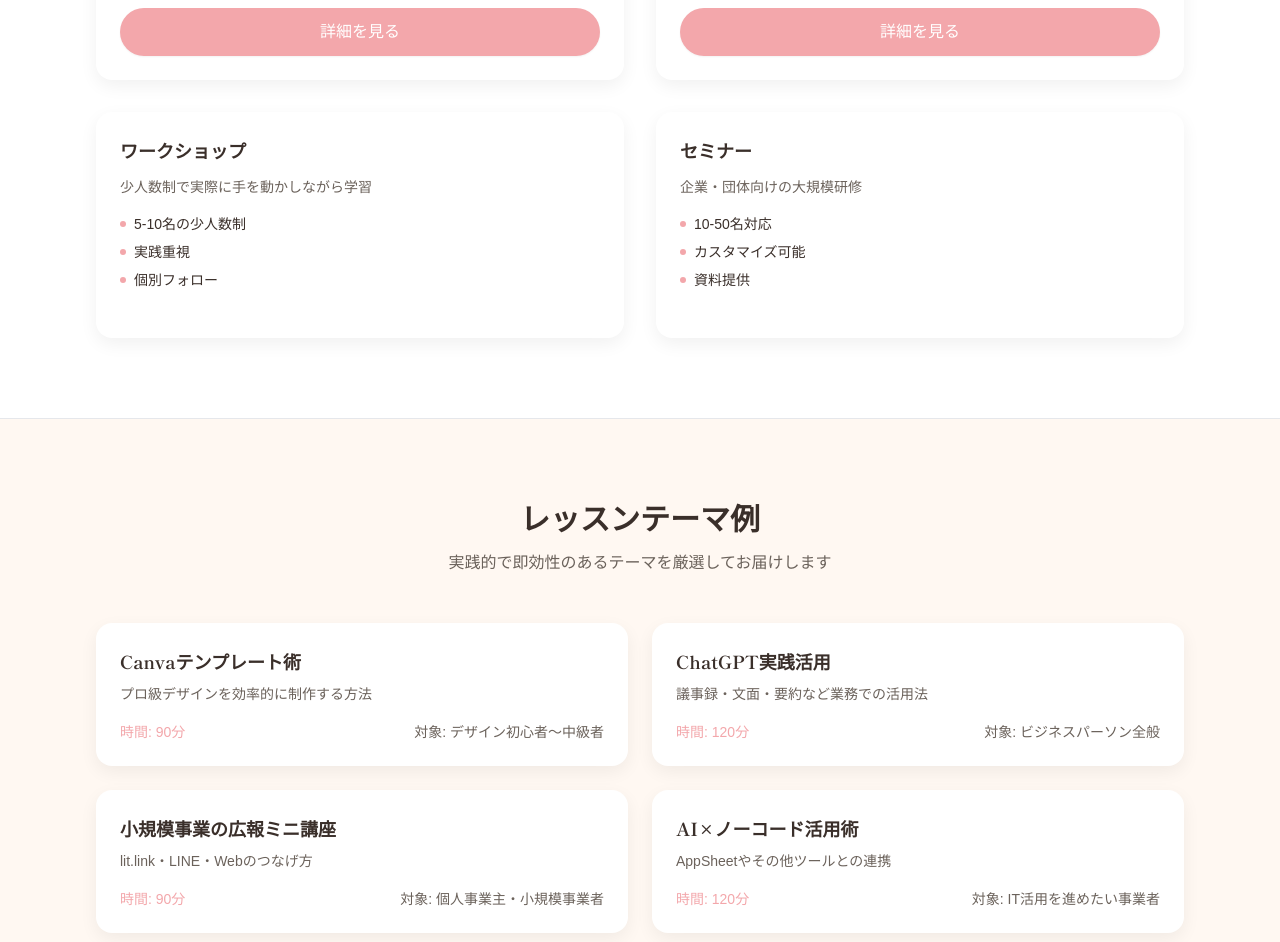
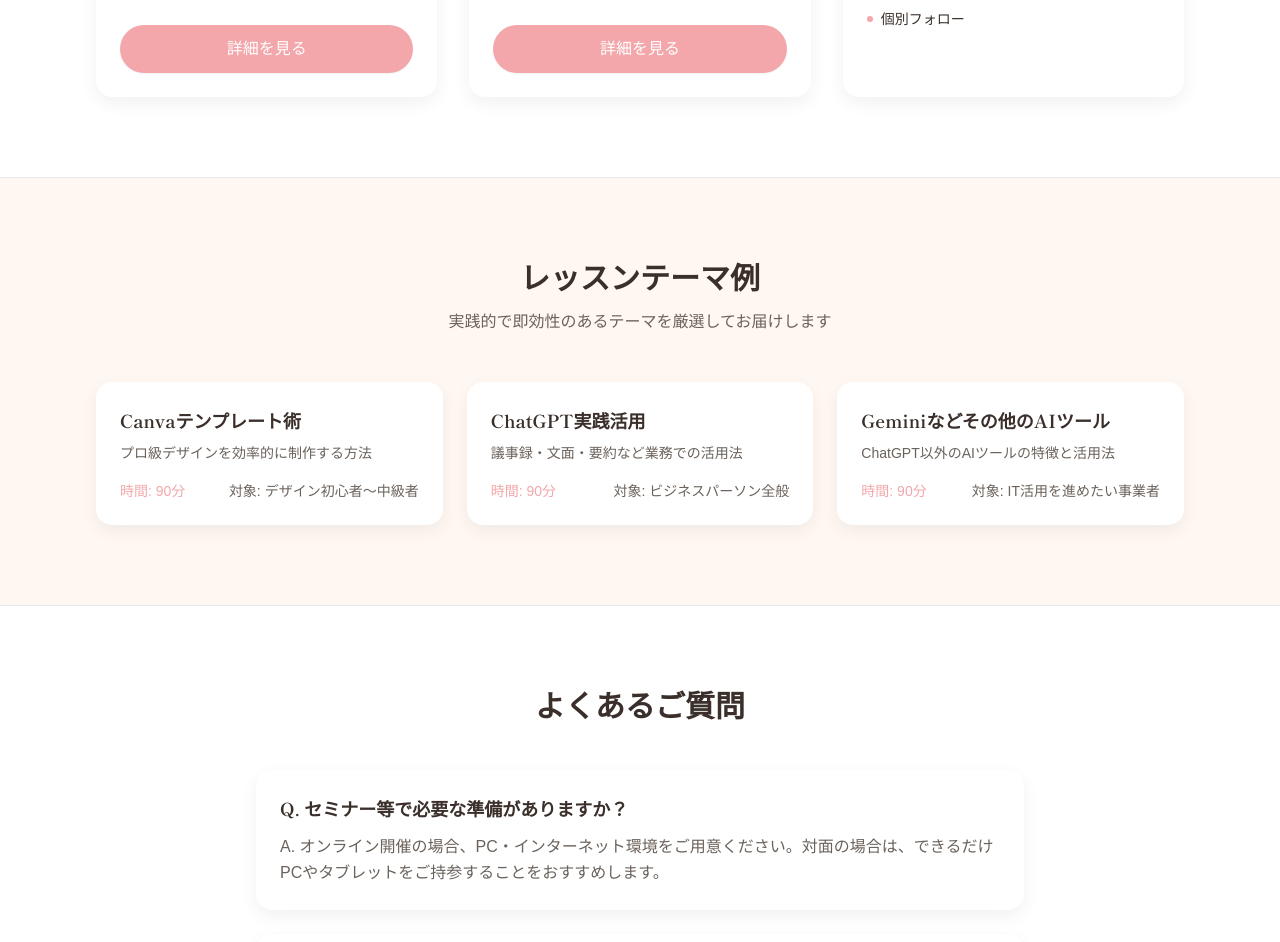
Before and after one commit to Shima-Chasan/chasan-portfolio, a Next.js app: page /services/teaching in a window 1280 px wide. Shown: the part 1390-2332 px from the top of the page. Built offline with nearby package versions, Linux system fonts and the light colour scheme; a web font is replaced by a local one.

Commit message:
Update service pages and projects: modify text, update images, adjust layouts and FAQ sections

```diff
--- a/app/projects/page.tsx
+++ b/app/projects/page.tsx
@@ -78,14 +78,14 @@ const projects = [
     year: '2023'
   },
   {
-    title: 'YouTube活用セミナー',
-    description: '個人事業主向けにYouTubeを活用した集客方法を指導。参加者の平均チャンネル登録者数が3ヶ月で5倍に増加。',
+    title: 'セミナー登壇（ChatGPT活用法）',
+    description: '所属しているオンラインコミュニティの「今日から始める稼ぐスキルの育て方セミナー」にて登壇しました。',
     challenge: 'YouTubeを始めたいが何から手をつけて良いか分からない',
     solution: '企画から撮影、編集、運用まで体系的にサポート',
-    image: '/project-8.jpg',
+    image: '/images/20250125_seminar.JPG',
     tag: 'レッスン',
-    category: 'SNS活用',
-    year: '2023'
+    category: 'AI活用術',
+    year: '2025.01'
   }
 ]
 
@@ -145,21 +145,9 @@ export default function ProjectsPage() {
                   {project.title}
                 </h3>
 
-                <p className="text-[var(--muted)] text-sm mb-4 line-clamp-3">
+                <p className="text-[var(--muted)] text-sm line-clamp-3">
                   {project.description}
                 </p>
-
-                <div className="space-y-3">
-                  <div>
-                    <div className="text-xs font-bold text-[var(--text)] mb-1">課題</div>
-                    <div className="text-xs text-[var(--muted)]">{project.challenge}</div>
-                  </div>
-
-                  <div>
-                    <div className="text-xs font-bold text-[var(--text)] mb-1">解決策</div>
-                    <div className="text-xs text-[var(--muted)]">{project.solution}</div>
-                  </div>
-                </div>
               </Card>
             ))}
           </div>
--- a/app/services/design/page.tsx
+++ b/app/services/design/page.tsx
@@ -34,7 +34,7 @@ const services = [
         <path strokeLinecap="round" strokeLinejoin="round" strokeWidth={1.5} d="M13.828 10.172a4 4 0 00-5.656 0l-4 4a4 4 0 105.656 5.656l1.102-1.101m-.758-4.899a4 4 0 005.656 0l4-4a4 4 0 00-5.656-5.656l-1.1 1.1" />
       </svg>
     ),
-    title: 'lit.link設計',
+    title: 'lit.link制作',
     price: '¥6,000〜'
   },
   {
@@ -111,16 +111,12 @@ const comparisonData = [
 
 const faqs = [
   {
-    question: 'データはどのような形式で納品されますか？',
-    answer: 'AI・PSD・PDF・JPEGなど、用途に応じて最適な形式で納品いたします。印刷用データも含まれます。'
-  },
-  {
     question: '修正は何回まで可能ですか？',
-    answer: '初回提案後、2回まで無料で修正対応いたします。それ以降は別途料金が発生します。'
+    answer: '初回提案後、5回まで無料で修正対応いたします。それ以降は別途料金が発生します。'
   },
   {
     question: '素材（写真・ロゴ等）は提供していただけますか？',
-    answer: 'お客様でご用意いただくのが基本ですが、必要に応じて素材選定・撮影のサポートも行います。'
+    answer: 'お客様でご用意いただくのが基本ですが、必要に応じて素材提供・撮影のサポートも行います。'
   },
   {
     question: '納期はどのくらいですか？',
@@ -143,9 +139,9 @@ export default function DesignServicePage() {
               広報デザイン制作
             </h1>
             <p className="text-lg text-[var(--muted)] max-w-3xl mx-auto leading-relaxed">
-              デザインは"見た目"だけでなく<strong>導線設計</strong>が重要です。<br />
-              誰に・何を・どこで・どう動いてほしいかを明確にして、<br />
-              成果につながるデザインを制作します。
+              まずは、お客様のお話をじっくりお聞かせください。<br />
+              丁寧なヒアリングに基づき、お客様の目的や想いを形にする<br />
+              最適なデザインをご提案し、制作いたします。
             </p>
           </div>
 
--- a/app/services/teaching/page.tsx
+++ b/app/services/teaching/page.tsx
@@ -20,14 +20,9 @@ const formats = [
     link: 'https://www.udemy.com/user/dao-cun-qian-chun-2/'
   },
   {
-    title: 'ワークショップ',
-    description: '少人数制で実際に手を動かしながら学習',
-    features: ['5-10名の少人数制', '実践重視', '個別フォロー']
-  },
-  {
-    title: 'セミナー',
-    description: '企業・団体向けの大規模研修',
-    features: ['10-50名対応', 'カスタマイズ可能', '資料提供']
+    title: 'ワークショップ・セミナー',
+    description: '少人数から大規模まで、対面で実践的に学習',
+    features: ['5-20名対応', '実践重視', 'カスタマイズ可能', '個別フォロー']
   }
 ]
 
@@ -41,19 +36,13 @@ const themes = [
   {
     title: 'ChatGPT実践活用',
     description: '議事録・文面・要約など業務での活用法',
-    duration: '120分',
+    duration: '90分',
     target: 'ビジネスパーソン全般'
   },
   {
-    title: '小規模事業の広報ミニ講座',
-    description: 'lit.link・LINE・Webのつなげ方',
+    title: 'Geminiなどその他のAIツール',
+    description: 'ChatGPT以外のAIツールの特徴と活用法',
     duration: '90分',
-    target: '個人事業主・小規模事業者'
-  },
-  {
-    title: 'AI×ノーコード活用術',
-    description: 'AppSheetやその他ツールとの連携',
-    duration: '120分',
     target: 'IT活用を進めたい事業者'
   }
 ]
@@ -81,16 +70,12 @@ const pricing = [
 
 const faqs = [
   {
-    question: '機材の準備は必要ですか？',
-    answer: 'オンライン開催の場合、PC・インターネット環境をご用意ください。対面の場合は会場・プロジェクター等をご準備いただければ、その他機材は持参いたします。'
+    question: 'セミナー等で必要な準備がありますか？',
+    answer: 'オンライン開催の場合、PC・インターネット環境をご用意ください。対面の場合は、できるだけPCやタブレットをご持参することをおすすめします。'
   },
   {
     question: '配布資料はありますか？',
-    answer: 'すべての講座で実践的な資料をご提供します。PDF形式での配布となり、講座後も復習にご活用いただけます。'
-  },
-  {
-    question: '録画は可能ですか？',
-    answer: '企業研修・セミナーの場合は録画可能です（事前にご相談ください）。ワークショップは参加者の学習効果を重視するため、録画はお断りしております。'
+    answer: 'すべての講座で実践的な資料をご提供します。スライドや参考資料をまとめたWebページを共有いたしますので、講座後もいつでも復習にご活用いただけます。'
   },
   {
     question: 'フォローアップはありますか？',
@@ -112,8 +97,8 @@ export default function TeachingServicePage() {
             </h1>
             <p className="text-lg text-[var(--muted)] max-w-3xl mx-auto leading-relaxed">
               オンライン（YouTube/Udemy）も対面（ワークショップ/セミナー）も対応。<br />
-              "むずかしいIT"を"やさしく"お伝えし、<br />
-              すぐに実践できるスキルを身につけていただきます。
+              むずかしいAIの知識を、もっと身近なツールへ。<br />
+              あなたの仕事や作業がもっと楽になる、実践的なスキルをお伝えします。
             </p>
           </div>
 
@@ -138,16 +123,16 @@ export default function TeachingServicePage() {
             </p>
           </div>
 
-          <div className="grid md:grid-cols-2 gap-8">
+          <div className="grid md:grid-cols-3 gap-8">
             {formats.map((format, index) => (
-              <Card key={index}>
+              <Card key={index} className="flex flex-col h-full">
                 <h3 className="text-lg font-bold font-shippori text-[var(--text)] mb-3">
                   {format.title}
                 </h3>
-                <p className="text-[var(--muted)] text-sm mb-4 leading-relaxed">
+                <p className="text-[var(--muted)] text-sm mb-4 leading-relaxed h-10">
                   {format.description}
                 </p>
-                <ul className="space-y-2 mb-6">
+                <ul className="space-y-2 mb-6 flex-grow">
                   {format.features.map((feature, featureIndex) => (
                     <li key={featureIndex} className="flex items-center space-x-2 text-sm text-[var(--text)]">
                       <div className="w-1.5 h-1.5 bg-[var(--brand)] rounded-full flex-shrink-0"></div>
@@ -156,7 +141,7 @@ export default function TeachingServicePage() {
                   ))}
                 </ul>
                 {format.link && (
-                  <Button href={format.link} className="w-full" target="_blank">
+                  <Button href={format.link} className="w-full mt-auto" target="_blank">
                     詳細を見る
                   </Button>
                 )}
@@ -176,7 +161,7 @@ export default function TeachingServicePage() {
             </p>
           </div>
 
-          <div className="grid md:grid-cols-2 gap-6">
+          <div className="grid md:grid-cols-3 gap-6">
             {themes.map((theme, index) => (
               <Card key={index}>
                 <h3 className="text-lg font-bold font-shippori text-[var(--text)] mb-2">
--- a/components/sections/Projects.tsx
+++ b/components/sections/Projects.tsx
@@ -18,7 +18,13 @@ const projects = [
     tag: 'レッスン'
   },
   {
-    title: '寿司屋のHPを制作',
+    title: 'セミナー登壇（ChatGPT活用法）',
+    description: '所属しているオンラインコミュニティの「今日から始める稼ぐスキルの育て方セミナー」にて登壇しました。',
+    image: '/images/20250125_seminar.JPG',
+    tag: 'レッスン'
+  },
+  {
+    title: '寿司店のHPを制作',
     description: '名刺やメニュー表、のぼり制作も一貫してサポート',
     image: '/images/sushigen-mockup.png',
     tag: 'デザイン'
```
Also changed, not shown: public/images/20250125_seminar.JPG (added).
